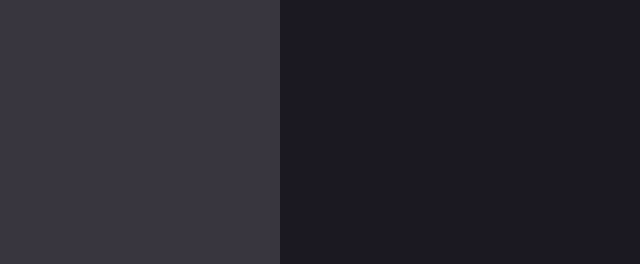
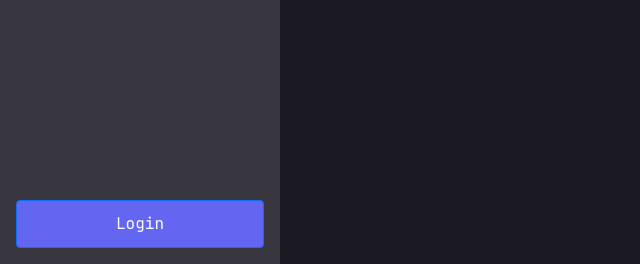
Before and after one commit to msvdaamen/school-flask-project-1.0, a Flask app: page /profile in a window 1280 px wide. Shown: the part 536-800 px from the top of the page, without its empty margins (0-640 px from the left). Run offline with Flask 2, Linux system fonts and the light colour scheme; some libraries are stand-ins or nearby versions.

Commit message:
login button fix

```diff
--- a/static/style.css
+++ b/static/style.css
@@ -53,6 +53,7 @@ body {
 }
 
 .side-bar {
+    display: flex;
     width: 280px;
     position: fixed;
     height: 100vh;
@@ -114,7 +115,6 @@ body {
 .btn {
     height: 3rem !important;
     padding: 0 24px !important;
-    width: 140px !important;
 }
 
 hr {
@@ -169,8 +169,8 @@ input::placeholder {
 }
 
 .responsive {
-	width: 100%;
-	height: auto;
+    width: 100%;
+	object-fit: contain;
 }
 
 
--- a/templates/base.html
+++ b/templates/base.html
@@ -11,7 +11,7 @@
   {% block head %}{% endblock %}
 </head>
 <body>
-<div class="side-bar p-3 text-white bg-dark">
+<div class="d-flex flex-column side-bar p-3 text-white bg-dark">
   <img class="responsive" src="{{url_for('static', filename='images/icon.png')}}"/>
   <hr>
     <ul class="nav nav-pills flex-column mb-auto">
@@ -32,8 +32,8 @@
       </li>
     </ul>
     {% if current_user.is_authenticated  %}
-    <hr>
-    <div class="dropdown">
+    <div class="dropdown logout">
+      <hr>
       <a href="#" class="d-flex align-items-center text-white text-decoration-none dropdown-toggle" id="dropdownUser1" data-bs-toggle="dropdown" aria-expanded="false">
         <img src="{{url_for('static', filename='images/user_icon.png')}}" width="24" height="24" class="rounded-circle me-2">
         <strong>{{current_user.email}}</strong>
@@ -44,6 +44,12 @@
         <li><a class="dropdown-item" href="{{ url_for('auth.logout') }}">Sign out</a></li>
       </ul>
   </div>
+  {% else %}
+  <div>
+    <a href="{{ url_for('auth.login') }}">
+      <button class="btn btn-primary w-100">Login</button>
+    </a>
+  </div>
   {% endif %}
 </div>
 <div class="main-container">
```
